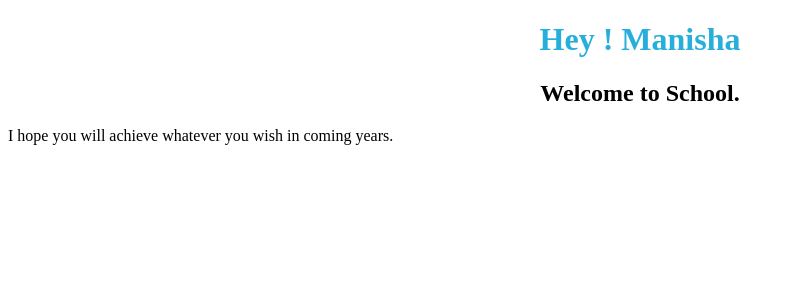
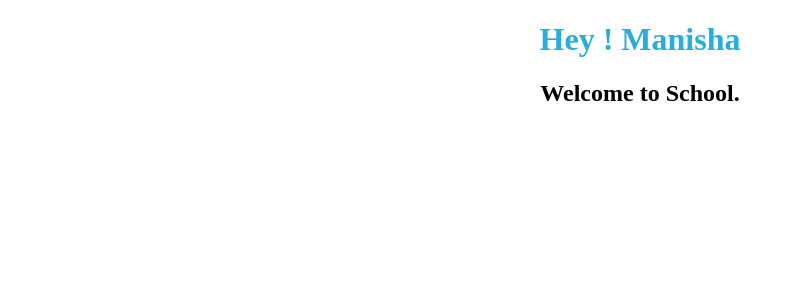
Before and after one commit to acciojob/greeting-students-props-react-M74-dot, a React app: page / in a window 1280 px wide. Shown: the top 300 px of the page, without its empty margins (0-794 px from the left). Built offline with nearby package versions, Linux system fonts and the light colour scheme.

Commit message:
updated code

```diff
--- a/src/components/Welcome.js
+++ b/src/components/Welcome.js
@@ -5,7 +5,6 @@ import React from 'react';
 	  <div>
         <h1>Hey ! {name}</h1>
         <h2>Welcome to School.</h2>
-        <p>I hope you will achieve whatever you wish in coming years.</p>
 	  </div>
 	);
   }
```
